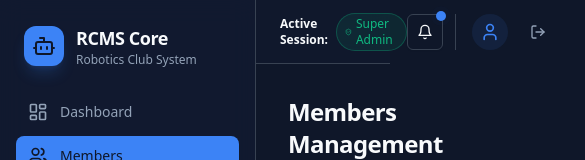
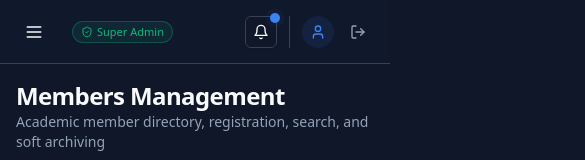
Before and after one commit to Vindyan-7/RCMS, a Next.js app: page /dashboard/members in a window 390 px wide. Shown: the top 160 px of the page, 585 px wide, since content can reach past the window. Built offline with nearby package versions, Linux system fonts and the light colour scheme; no server answers; the database is empty.

Commit message:
fix: Responsive mobile layout and fail-safe server component rendering

```diff
--- a/src/app/dashboard/layout.tsx
+++ b/src/app/dashboard/layout.tsx
@@ -9,9 +9,9 @@ export default function DashboardLayout({
   return (
     <div className="min-h-screen bg-background text-foreground">
       <Sidebar />
-      <div className="pl-64">
+      <div className="lg:pl-64">
         <Header />
-        <main className="p-8">{children}</main>
+        <main className="p-4 sm:p-6 lg:p-8">{children}</main>
       </div>
     </div>
   );
--- a/src/app/dashboard/members/page.tsx
+++ b/src/app/dashboard/members/page.tsx
@@ -4,8 +4,15 @@ import { MembersClient } from "@/components/members/members-client";
 export const dynamic = "force-dynamic";
 
 export default async function MembersPage() {
-  const membersRes = await searchMembersAction("");
-  const members = membersRes.data?.items || [];
+  let members: any[] = [];
+  try {
+    const membersRes = await searchMembersAction("");
+    if (membersRes.success && membersRes.data?.items) {
+      members = membersRes.data.items;
+    }
+  } catch (err) {
+    // Fail-safe empty members array
+  }
 
   return (
     <div className="space-y-6">
--- a/src/app/dashboard/page.tsx
+++ b/src/app/dashboard/page.tsx
@@ -6,13 +6,7 @@ import { Users, CalendarCheck, CheckSquare, Box, DollarSign, Activity, AlertTria
 export const dynamic = "force-dynamic";
 
 export default async function DashboardPage() {
-  const [metricsRes, kpiRes, insightsRes] = await Promise.all([
-    getExecutiveDashboardMetricsAction(),
-    getKpiMetricsAction(),
-    getSystemInsightsAction(),
-  ]);
-
-  const metrics = metricsRes.data || {
+  let metrics = {
     totalMembers: 0,
     activeMembers: 0,
     totalAttendanceSessions: 0,
@@ -24,14 +18,34 @@ export default async function DashboardPage() {
     financialNetBalance: 0,
   };
 
-  const kpis = kpiRes.data || {
+  let kpis = {
     memberActiveRatioPct: 0,
     averageAttendancePerSession: 0,
     taskCompletionVolume: 0,
     inventoryUtilizationPct: 0,
   };
 
-  const insights = insightsRes.data || [];
+  let insights: any[] = [];
+
+  try {
+    const results = await Promise.allSettled([
+      getExecutiveDashboardMetricsAction(),
+      getKpiMetricsAction(),
+      getSystemInsightsAction(),
+    ]);
+
+    if (results[0].status === "fulfilled" && results[0].value?.data) {
+      metrics = { ...metrics, ...results[0].value.data };
+    }
+    if (results[1].status === "fulfilled" && results[1].value?.data) {
+      kpis = { ...kpis, ...results[1].value.data };
+    }
+    if (results[2].status === "fulfilled" && results[2].value?.data) {
+      insights = results[2].value.data;
+    }
+  } catch (err) {
+    // Fail-safe default metrics
+  }
 
   return (
     <div className="space-y-8">
--- a/src/components/layout/header.tsx
+++ b/src/components/layout/header.tsx
@@ -1,30 +1,77 @@
 "use client";
 
-import { useRouter } from "next/navigation";
-import { User, LogOut, Bell, ShieldCheck } from "lucide-react";
+import { useState } from "react";
+import Link from "next/link";
+import { usePathname, useRouter } from "next/navigation";
+import {
+  User,
+  LogOut,
+  Bell,
+  ShieldCheck,
+  Menu,
+  X,
+  LayoutDashboard,
+  Users,
+  CalendarCheck,
+  CheckSquare,
+  Award,
+  Box,
+  DollarSign,
+  BarChart3,
+  Settings,
+  GraduationCap,
+  Bot,
+} from "lucide-react";
 import { Button } from "@/components/ui/button";
+import { cn } from "@/lib/utils";
+
+const navigationItems = [
+  { name: "Dashboard", href: "/dashboard", icon: LayoutDashboard },
+  { name: "Members", href: "/dashboard/members", icon: Users },
+  { name: "Semesters", href: "/dashboard/semesters", icon: GraduationCap },
+  { name: "Attendance", href: "/dashboard/attendance", icon: CalendarCheck },
+  { name: "Operations", href: "/dashboard/operations", icon: CheckSquare },
+  { name: "Points Engine", href: "/dashboard/points", icon: Award },
+  { name: "Communication", href: "/dashboard/communication", icon: Bell },
+  { name: "Inventory", href: "/dashboard/inventory", icon: Box },
+  { name: "Finance", href: "/dashboard/finance", icon: DollarSign },
+  { name: "Analytics", href: "/dashboard/analytics", icon: BarChart3 },
+  { name: "Settings", href: "/dashboard/settings", icon: Settings },
+];
 
 export function Header() {
   const router = useRouter();
+  const pathname = usePathname();
+  const [mobileMenuOpen, setMobileMenuOpen] = useState(false);
 
   const handleLogout = () => {
-    // Session logout state clear
     router.push("/login");
   };
 
   return (
-    <header className="sticky top-0 z-30 flex h-16 w-full items-center justify-between border-b border-border bg-card/50 px-6 backdrop-blur-md">
-      <div className="flex items-center space-x-4">
+    <>
+      <header className="sticky top-0 z-30 flex h-16 w-full items-center justify-between border-b border-border bg-card/50 px-4 sm:px-6 backdrop-blur-md">
+        <div className="flex items-center space-x-3">
+          {/* Mobile Hamburger Toggle */}
+          <Button
+            variant="ghost"
+            size="icon"
+            className="lg:hidden text-foreground"
+            onClick={() => setMobileMenuOpen(!mobileMenuOpen)}
+          >
+            {mobileMenuOpen ? <X className="h-5 w-5" /> : <Menu className="h-5 w-5" />}
+          </Button>
+
           <div className="flex items-center space-x-2 text-xs text-muted-foreground">
-          <span className="font-semibold text-foreground">Active Session:</span>
-          <span className="inline-flex items-center rounded-full border border-emerald-500/30 bg-emerald-500/10 px-2 py-0.5 text-emerald-500 font-medium">
+            <span className="hidden sm:inline font-semibold text-foreground">Active Session:</span>
+            <span className="inline-flex items-center rounded-full border border-emerald-500/30 bg-emerald-500/10 px-2 py-0.5 text-emerald-500 font-medium text-[11px] sm:text-xs">
               <ShieldCheck className="mr-1 h-3 w-3" /> Super Admin
             </span>
           </div>
         </div>
 
         <div className="flex items-center space-x-3">
-        <Button variant="outline" size="icon" className="relative">
+          <Button variant="outline" size="icon" className="relative h-8 w-8 sm:h-9 sm:w-9">
             <Bell className="h-4 w-4" />
             <span className="absolute -right-1 -top-1 flex h-2.5 w-2.5">
               <span className="absolute inline-flex h-full w-full animate-ping rounded-full bg-primary opacity-75"></span>
@@ -32,9 +79,9 @@ export function Header() {
             </span>
           </Button>
 
-        <div className="flex items-center space-x-3 border-l border-border pl-4">
-          <div className="flex h-9 w-9 items-center justify-center rounded-full bg-primary/10 font-semibold text-primary">
-            <User className="h-5 w-5" />
+          <div className="flex items-center space-x-2 sm:space-x-3 border-l border-border pl-3 sm:pl-4">
+            <div className="flex h-8 w-8 sm:h-9 sm:w-9 items-center justify-center rounded-full bg-primary/10 font-semibold text-primary">
+              <User className="h-4 w-4 sm:h-5 sm:w-5" />
             </div>
             <div className="hidden text-left sm:block">
               <p className="text-xs font-semibold text-foreground">Admin Officer</p>
@@ -45,12 +92,60 @@ export function Header() {
               size="icon"
               onClick={handleLogout}
               title="Log out"
-            className="text-muted-foreground hover:text-destructive"
+              className="text-muted-foreground hover:text-destructive h-8 w-8 sm:h-9 sm:w-9"
             >
               <LogOut className="h-4 w-4" />
             </Button>
           </div>
         </div>
       </header>
+
+      {/* Mobile Drawer Navigation */}
+      {mobileMenuOpen && (
+        <div className="fixed inset-0 z-50 lg:hidden bg-background/95 backdrop-blur-lg p-6 flex flex-col space-y-6 overflow-y-auto">
+          <div className="flex items-center justify-between border-b border-border pb-4">
+            <div className="flex items-center space-x-3">
+              <div className="flex h-10 w-10 items-center justify-center rounded-xl bg-primary text-primary-foreground shadow-lg shadow-primary/20">
+                <Bot className="h-6 w-6" />
+              </div>
+              <div>
+                <h2 className="text-base font-bold text-foreground">RCMS Core</h2>
+                <p className="text-xs text-muted-foreground">Robotics Club System</p>
+              </div>
+            </div>
+            <Button variant="ghost" size="icon" onClick={() => setMobileMenuOpen(false)}>
+              <X className="h-6 w-6" />
+            </Button>
+          </div>
+
+          <nav className="space-y-1">
+            {navigationItems.map((item) => {
+              const isActive =
+                item.href === "/dashboard"
+                  ? pathname === "/dashboard"
+                  : pathname.startsWith(item.href);
+              const Icon = item.icon;
+
+              return (
+                <Link
+                  key={item.name}
+                  href={item.href}
+                  onClick={() => setMobileMenuOpen(false)}
+                  className={cn(
+                    "flex items-center rounded-lg px-4 py-3 text-sm font-medium transition-all",
+                    isActive
+                      ? "bg-primary text-primary-foreground font-bold shadow-md"
+                      : "text-muted-foreground hover:bg-accent hover:text-accent-foreground"
+                  )}
+                >
+                  <Icon className="mr-3 h-5 w-5" />
+                  {item.name}
+                </Link>
+              );
+            })}
+          </nav>
+        </div>
+      )}
+    </>
   );
 }
--- a/src/components/layout/sidebar.tsx
+++ b/src/components/layout/sidebar.tsx
@@ -36,7 +36,7 @@ export function Sidebar() {
   const pathname = usePathname();
 
   return (
-    <aside className="fixed left-0 top-0 z-40 h-screen w-64 border-r border-border bg-card/80 backdrop-blur-md transition-transform">
+    <aside className="hidden lg:flex fixed left-0 top-0 z-40 h-screen w-64 border-r border-border bg-card/80 backdrop-blur-md transition-transform flex-col">
       <div className="flex h-full flex-col justify-between px-4 py-6">
         <div className="space-y-6">
           {/* Logo & Branding */}
```
Lines whose indentation alone changed are shown as unchanged.
